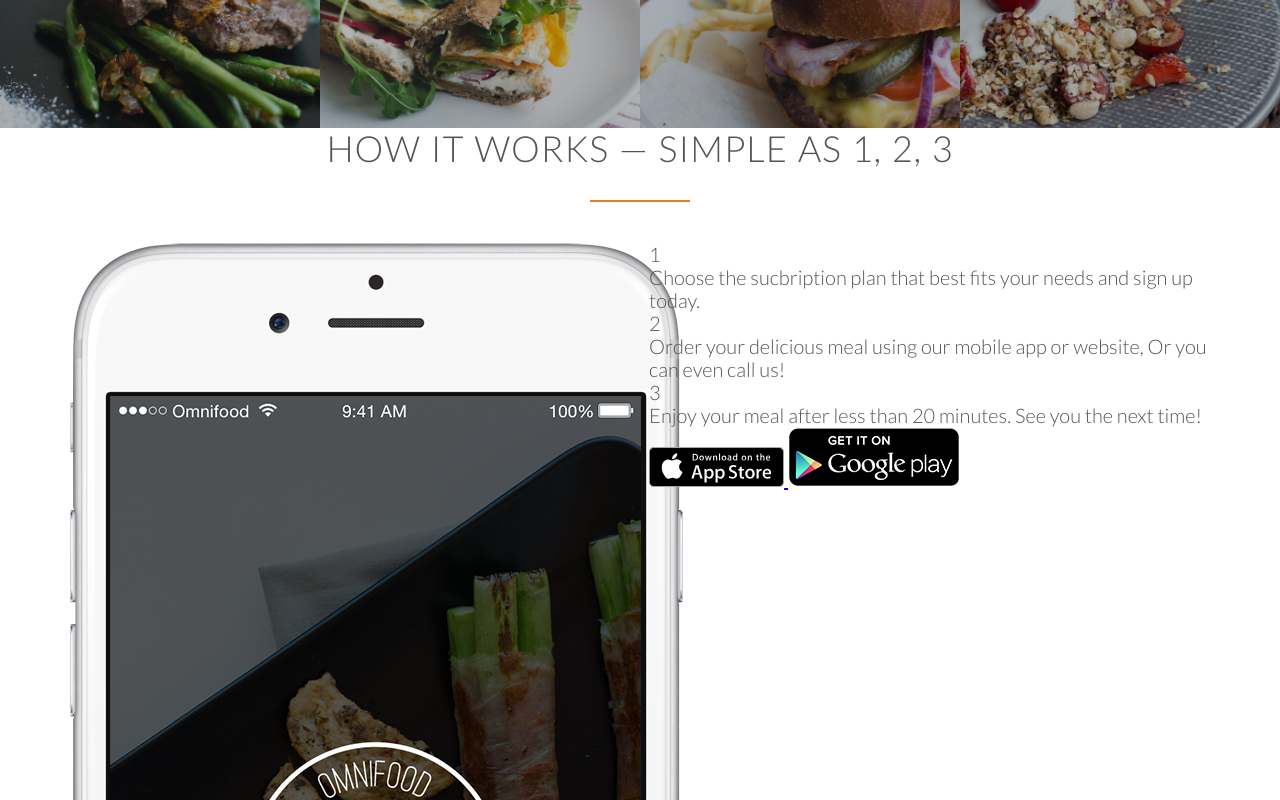
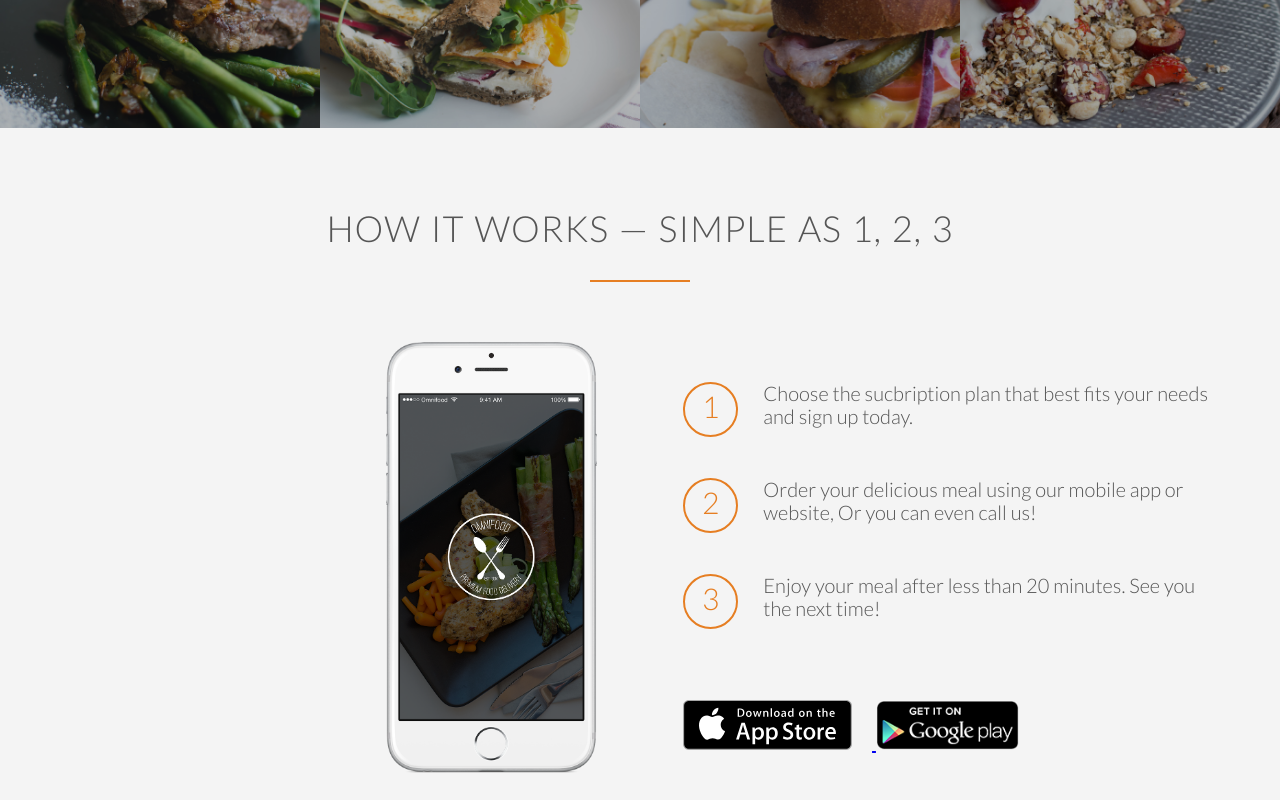
Before and after one commit to Teddy-FN/HTML-CSS-Udemy, a plain HTML site: page index.html in a window 1280 px wide. Shown: the part 1880-2680 px from the top of the page. Drawn offline with Linux system fonts and the light colour scheme; files whose address does not match are found by name.

Commit message:
Building How It Wokrs Section

```diff
--- a/index.html
+++ b/index.html
@@ -79,7 +79,7 @@
         </div>
     </section>
     <section class="section-meals">
-        <ul class="meals-showcase">
+        <ul class="meals-showcase clearFix">
             <li>
                 <figure class="meal-photo">
                     <img src="./resources/img/1.jpg" alt="Korean bibimbap with egg and vegetables">
@@ -101,9 +101,7 @@
                 </figure>
             </li>
         </ul>
-    </section>
-    <section class="section-meals">
-        <ul class="meals-showcase">
+        <ul class="meals-showcase clearFix">
             <li>
                 <figure class="meal-photo">
                     <img src="./resources/img/5.jpg" alt="Paleo beef steak with vegetables">
@@ -132,10 +130,10 @@
             <h2>How it works &mdash; Simple as 1, 2, 3</h2>
         </div>
         <div class="row">
-            <div class="col span-1-of-2">
+            <div class="col span-1-of-2 steps-box">
                 <img src="./resources/img/app-iPhone.png" alt="Omnifood App Iphone" class="app-screen">
             </div>
-            <div class="col span-1-of-2">
+            <div class="col span-1-of-2 steps-box">
                 <div class="works-step">
                     <div>1</div>
                     <p>Choose the sucbription plan that best fits your needs and sign up today.</p>
@@ -148,7 +146,6 @@
                     <div>3</div>
                     <p>Enjoy your meal after less than 20 minutes. See you the next time!</p>
                 </div>
-                <!-- <img src="./resources/img/download-app-android.png" alt=""> -->
                 <a href="#" class="button-app">
                     <img src="./resources/img/download-app.svg" alt="App Store Buttons">
                 </a>
--- a/resources/css/style.css
+++ b/resources/css/style.css
@@ -14,6 +14,15 @@ html {
     font-weight: 300;
     font-size: 20px;
     text-rendering: optimizeLegibility;
+}
+
+.clearFix {zoom : 1}
+.clearFix:after {
+    content: '.';
+    clear: both;
+    display: block;
+    height: 0;
+    visibility: hidden;
 }
 
 /* -------------------------------------------------- */
@@ -193,11 +202,10 @@ header {
     margin-bottom: 40px;
 }
 
-
-
 /* -------------------------------------------------- */
 /* MEALS */
 /* -------------------------------------------------- */
+
 .section-meals {
     padding: 0;
 }
@@ -227,3 +235,52 @@ header {
     opacity: 1;
     transform: scale(1.03);
 }
+
+
+
+/* -------------------------------------------------- */
+/* HOW IT WORKS */
+/* -------------------------------------------------- */
+.section-steps {
+    background-color: #f4f4f4;
+}
+.steps-box:first-child {
+    text-align: right;
+    padding-right: 3%;
+    margin-top: 30px;
+}
+.steps-box:last-child {
+    padding-left: 3%;
+    margin-top: 70px;
+}
+.app-screen {
+    width: 40%;
+}
+
+.works-step {
+    margin-bottom: 50px;
+}
+
+.works-step:last-of-type {
+    margin-bottom: 80px;
+}
+
+.works-step div {
+    color: #e67e22;
+    border: 2px solid #e67e22;
+    display: inline-block;
+    border-radius: 50%;
+    height: 55px;
+    width: 55px;
+    text-align: center;
+    padding: 5px;
+    font-size: 150%;
+    margin-right: 25px;
+    float: left;
+}
+
+.button-app img {
+    height: 50px;
+    width: auto;
+    margin-right: 20px;
+}
```
